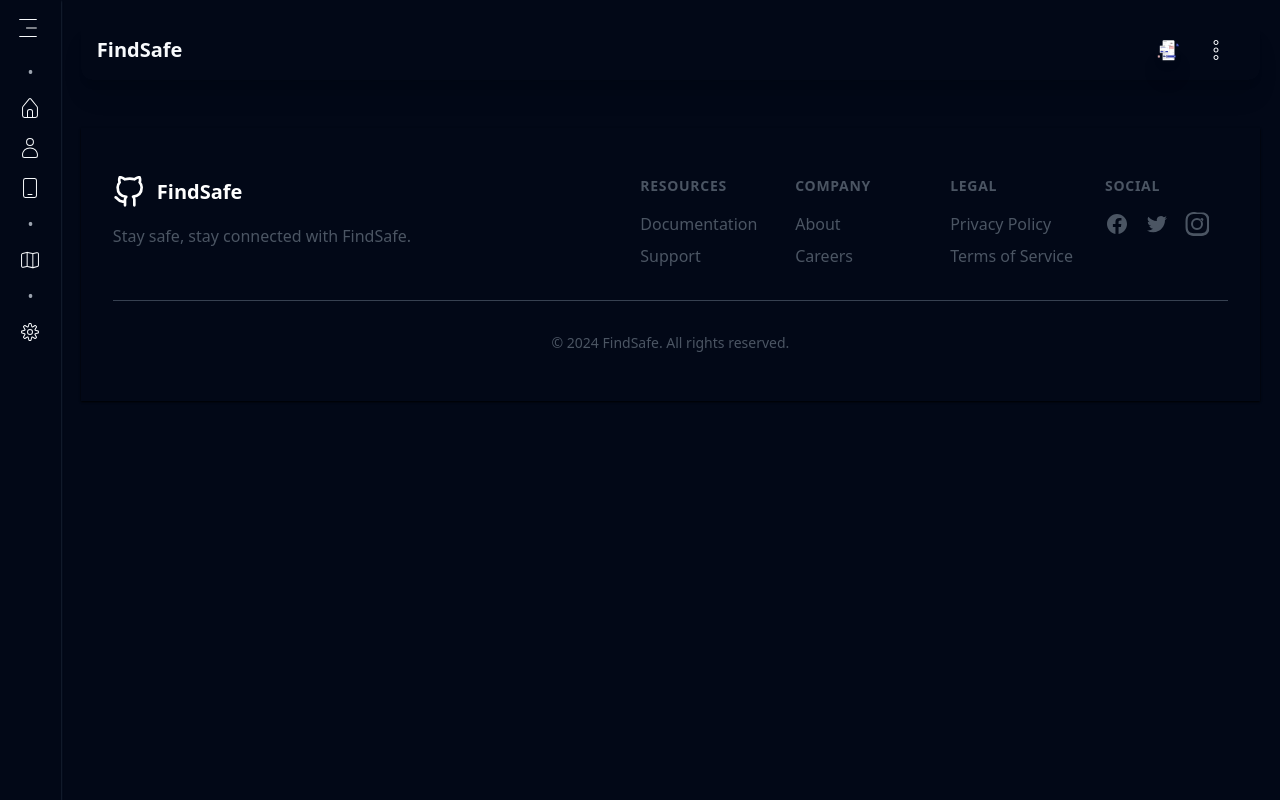
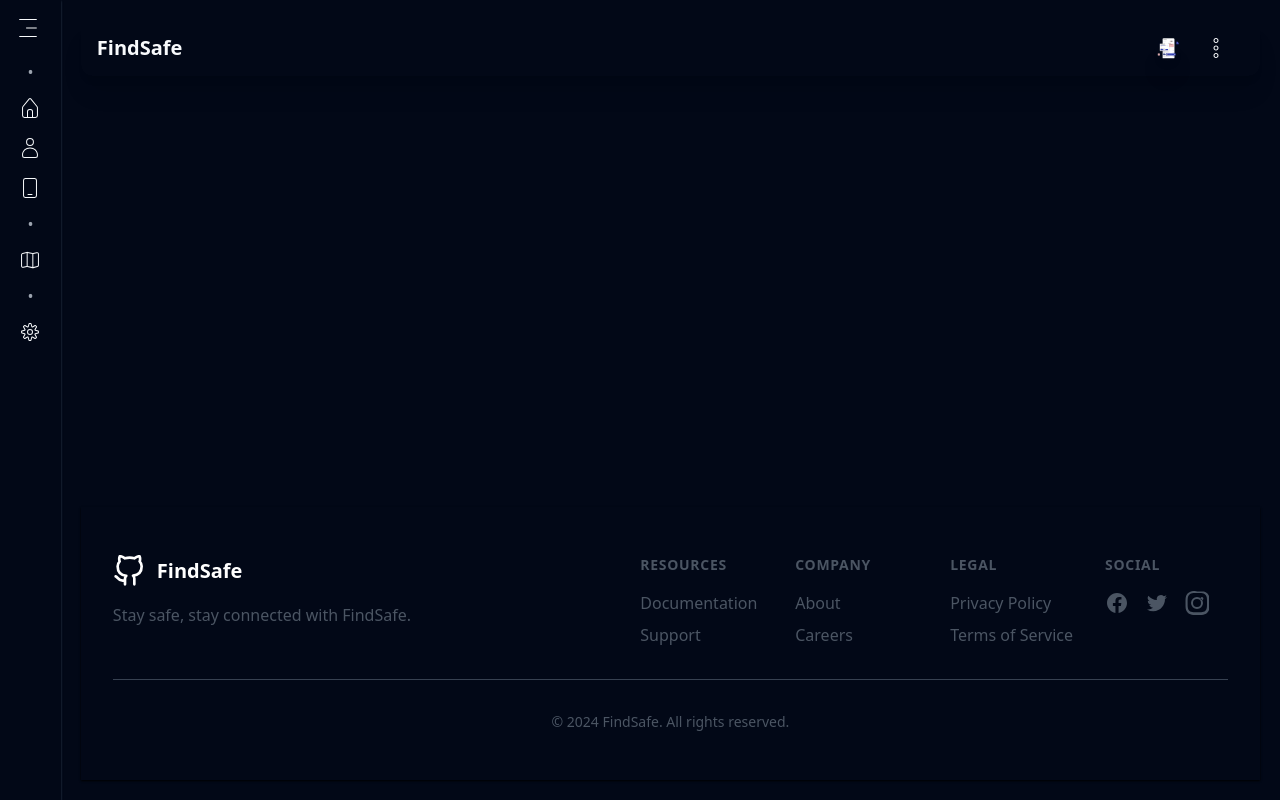
Before and after one commit to pious2847/FindSafe-Frontend, a React (Vite) app: page /dashboard/devices in a window 1280 px wide. Built offline with nearby package versions, Linux system fonts and the light colour scheme; sample sign-in values are in the browser's storage; the HTML template or start-up script is replaced by a standard one.

Commit message:
Changes to be committed: 	modified:   src/views/devices.jsx/UserDevices.jsx

```diff
--- a/src/views/devices.jsx/UserDevices.jsx
+++ b/src/views/devices.jsx/UserDevices.jsx
@@ -3,7 +3,9 @@
 const UserDevices = () => {
     return (
         <>
+        <div className="container w-full h-screen">
 
+        </div>
         </>
     );
 }
```
